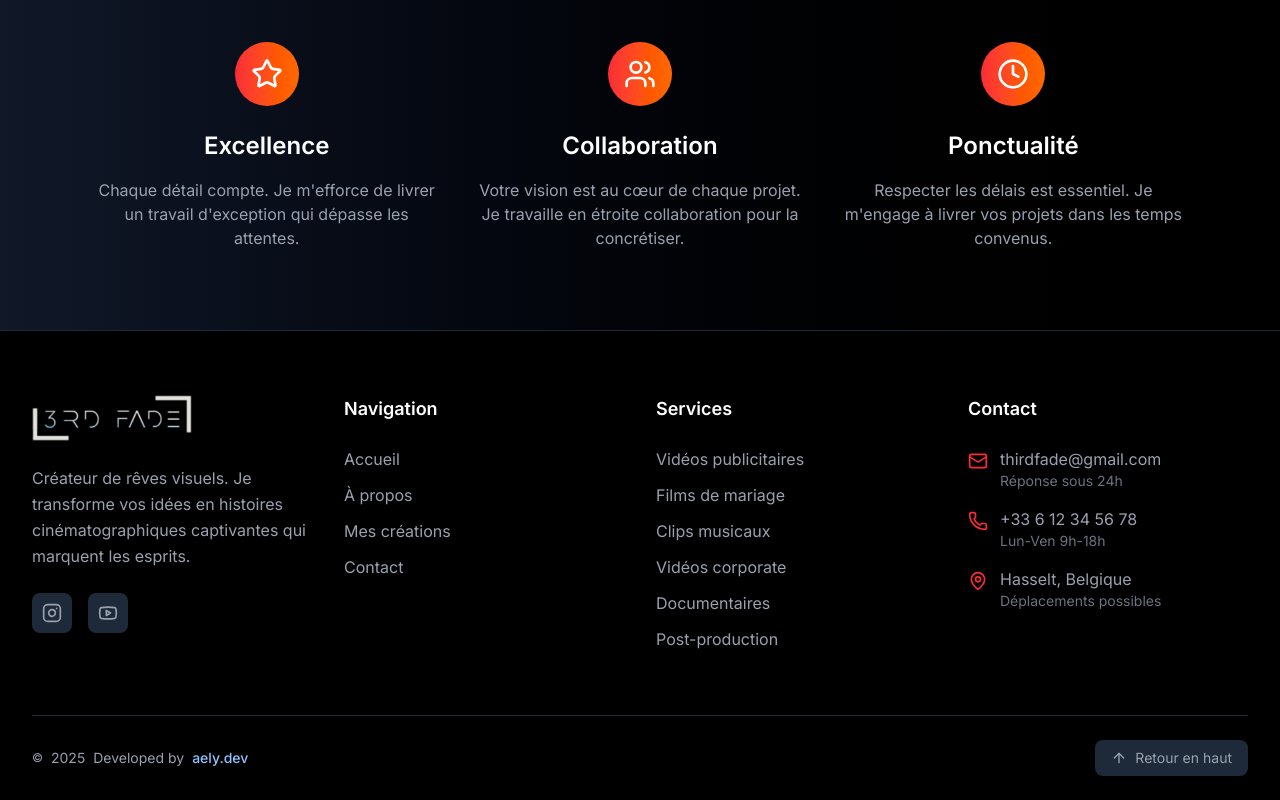
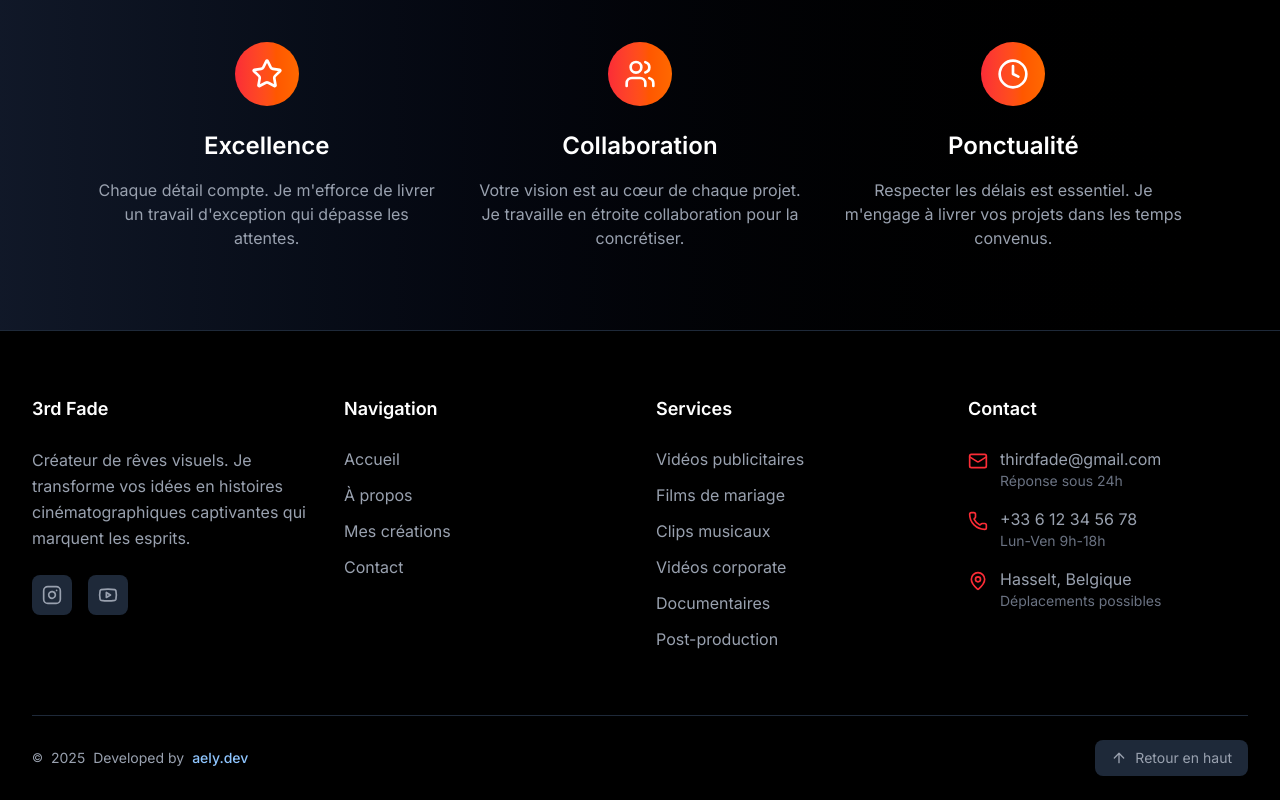
Before and after one commit to ali-hbl/3dfade, a Next.js app: page /about in a window 1280 px wide. Shown: the part 2550-3350 px from the top of the page. Built offline with nearby package versions, Linux system fonts and the light colour scheme; a web font is replaced by a local one.

Commit message:
fix: temporary footer

```diff
--- a/src/components/Footer.tsx
+++ b/src/components/Footer.tsx
@@ -2,7 +2,6 @@
 
 import { motion } from 'framer-motion';
 import { ArrowUp, ExternalLink, Instagram, Mail, MapPin, Phone, Youtube } from 'lucide-react';
-import Image from 'next/image';
 import Link from 'next/link';
 
 const Footer = () => {
@@ -46,7 +45,7 @@ const Footer = () => {
       <div className="max-w-7xl mx-auto px-4 sm:px-6 lg:px-8">
         {/* Main Footer Content */}
         <div className="py-16">
-          <div className="grid grid-cols-1 md:grid-cols-2 lg:grid-cols-4 gap-8">
+          <div className="grid grid-cols-1 md:grid-cols-2 lg:grid-cols-4 gap-8 items-start">
             {/* Brand Section */}
             <div className="lg:col-span-1">
               <motion.div
@@ -57,17 +56,20 @@ const Footer = () => {
                 className="space-y-6"
               >
                 {/* Logo */}
-                 <Link href="/" className="flex items-center space-x-3">
+                <h3 className="text-lg font-semibold text-white mb-6">3rd Fade</h3>
+                {/* <Link href="/" className="flex items-center space-x-3 pt-1 lg:pt-2">
+                  <div className="relative w-48 sm:w-56 lg:w-64" style={{ aspectRatio: '1792 / 513' }}>
                     <div className="relative w-40" style={{ aspectRatio: "1792 / 513" }}>
                     <Image
-                        src="/3RD_FADE_TRANSPARENT_CROPPED.png"
+                      src="/3RD_FADE_TRANSPARENT.png"
                       alt="3rd Fade Logo"
                       fill
+                      className="object-contain"
                       priority
                     />
                   </div>
-                  </Link>
-                  {/* <span className="text-2xl font-bold font-playfair text-white">3rd Fade</span> */}
+                  </div>
+                </Link> */}
                 <p className="text-gray-400 leading-relaxed">
                   Créateur de rêves visuels. Je transforme vos idées en histoires
                   cinématographiques captivantes qui marquent les esprits.
```
Also changed, not shown: public/test.png (added). Lines whose indentation alone changed are shown as unchanged.
